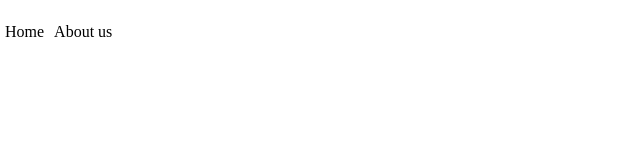
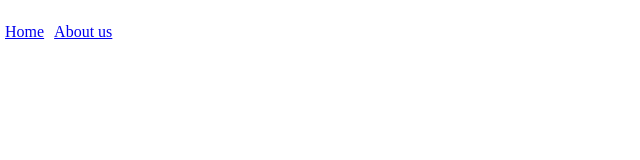
Before and after one commit to Andres191200/covid-webpage, a React (Create React App) app: page / in a window 1280 px wide. Shown: the top 160 px of the page, without its empty margins (0-640 px from the left). Built offline with nearby package versions, Linux system fonts and the light colour scheme.

Commit message:
Routes added

```diff
--- a/package.json
+++ b/package.json
@@ -8,6 +8,7 @@
     "@testing-library/user-event": "^13.5.0",
     "react": "^17.0.2",
     "react-dom": "^17.0.2",
+    "react-router-dom": "^6.2.1",
     "react-scripts": "5.0.0",
     "web-vitals": "^2.1.3"
   },
--- a/src/App.js
+++ b/src/App.js
@@ -1,4 +1,6 @@
 import './App.css';
+
+import { Routes, Route, BrowserRouter } from "react-router-dom";
 
 import Header from './components/header.jsx'
 import MainPage from './components/mainPage.jsx'
@@ -6,8 +8,12 @@ import MainPage from './components/mainPage.jsx'
 function App() {
   return (
     <div className="App">
-      <Header/>
-      <MainPage/>
+      <BrowserRouter>
+        <Header/>
+        <Routes>
+          <Route path="/" element={<MainPage/>}/>
+        </Routes>
+      </BrowserRouter>
     </div>
   );
 }
--- a/src/components/header.jsx
+++ b/src/components/header.jsx
@@ -4,8 +4,8 @@ const Header = () =>{
     return(
         <div className="header-div">
             <ul>
-                <li><a>Home</a></li>
-                <li><a>About us</a></li>
+                <li><a href="/">Home</a></li>
+                <li><a href="/About">About us</a></li>
             </ul>
         </div>
     )
--- a/src/components/mainPage.jsx
+++ b/src/components/mainPage.jsx
@@ -1,3 +1,5 @@
+import '../styles/mainPage.css';
+
 const mainPage = () =>{
     return(
         <div className="main-div">
--- a/src/index.js
+++ b/src/index.js
@@ -3,6 +3,9 @@ import ReactDOM from 'react-dom';
 import './index.css';
 import App from './App';
 import reportWebVitals from './reportWebVitals';
+
+
+
 
 ReactDOM.render(
   <React.StrictMode>
```
Also changed, not shown: src/styles/mainPage.css (added), 1 other file (tests, documents, lock files or other folders).
